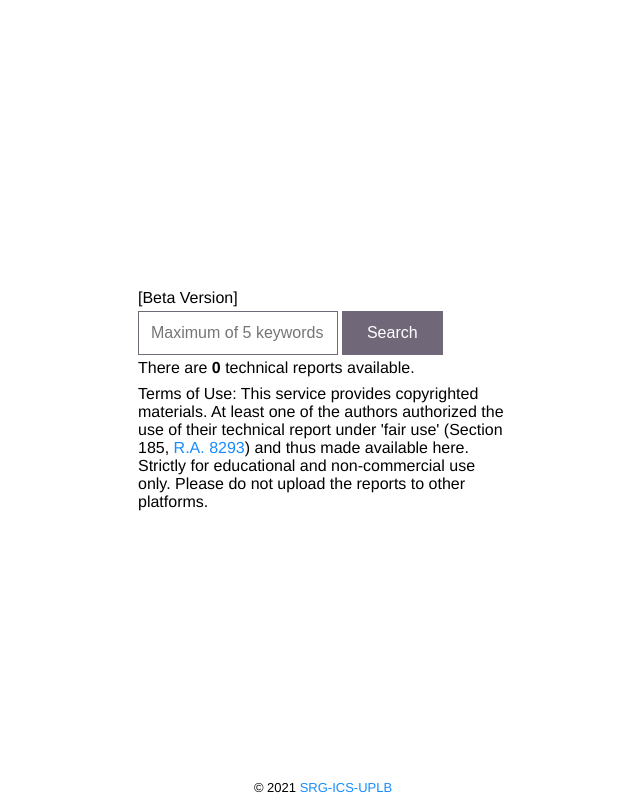
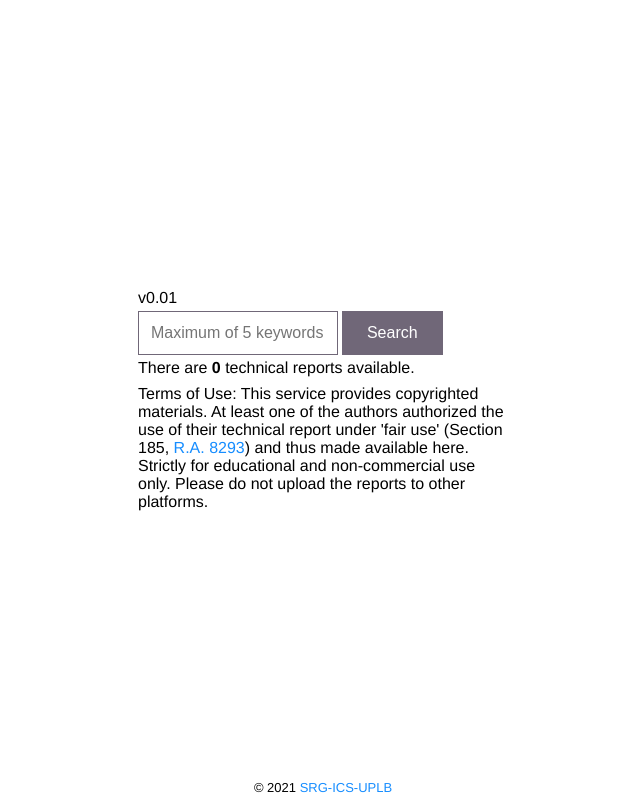
Before and after one commit to srg-ics-uplb/srg-sp-searcher, a Flask app: page / in a window 1280 px wide. Shown: the whole page, without its empty margins (317-957 px from the left). Run offline with Flask 2, Linux system fonts and the light colour scheme; data that the repository does not hold is empty.

Commit message:
change version number

```diff
--- a/app/templates/search.html
+++ b/app/templates/search.html
@@ -16,7 +16,7 @@
 
 <form>
   <table>
-  <tr><td colspan="2" align="left">[Beta Version]</td></tr>
+  <tr><td colspan="2" align="left">v0.01</td></tr>
   <tr><td><input type="text" name="s" placeholder="Maximum of 5 keywords"></td>
   <td><input type="submit" class="search" value="Search" formmethod="get"></td>
   </tr>
```
